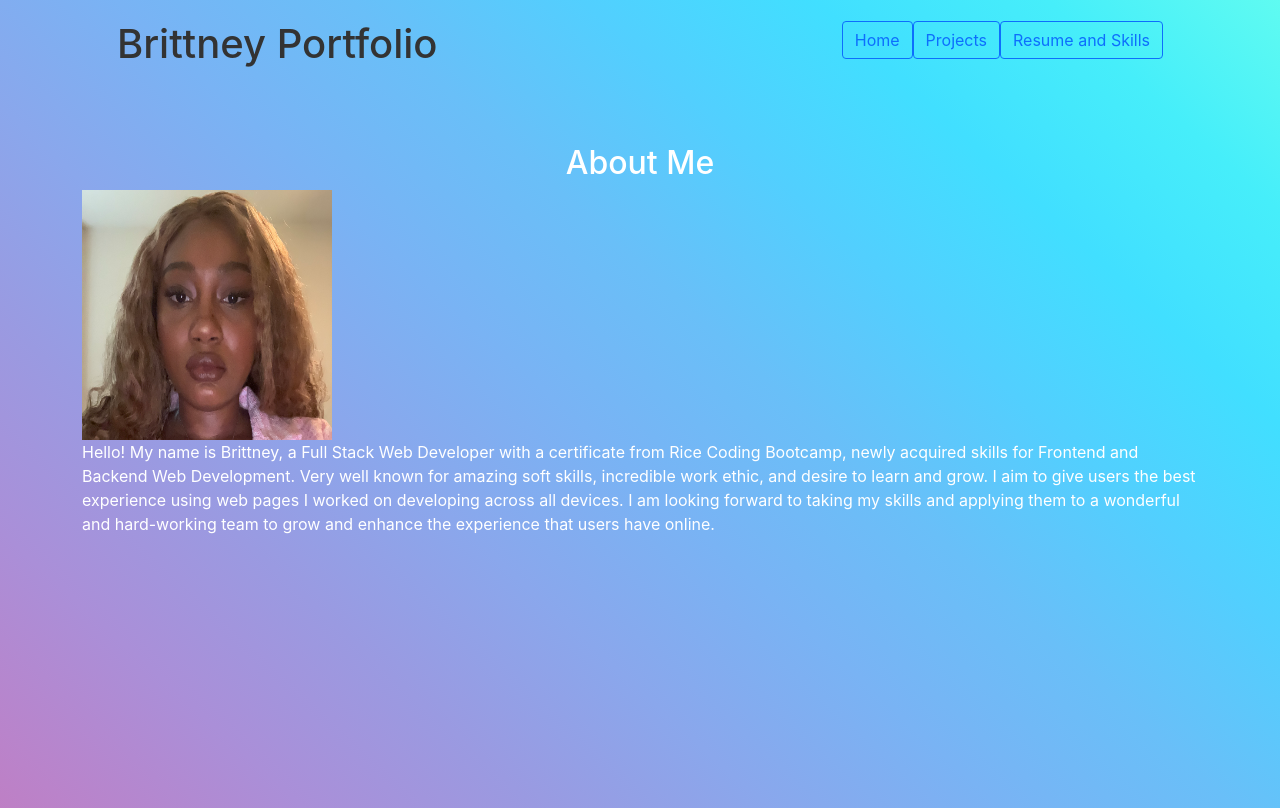
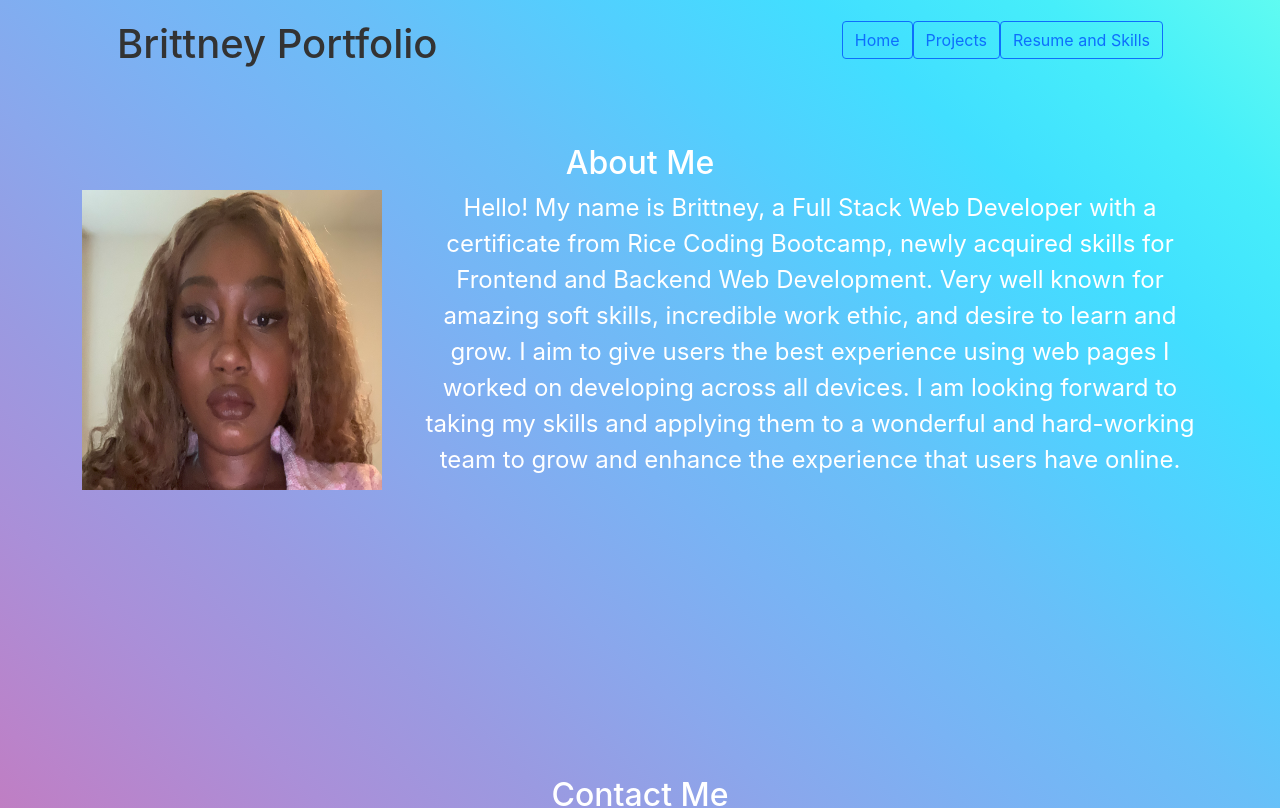
Before and after one commit to Brichardson117/brittney-react-portfolio, a React (Create React App) app in the folder brittney-portfolio/: page / in a window 1280 px wide. Shown: the top 808 px of the page. Built offline with nearby package versions, Linux system fonts and the light colour scheme.

Commit message:
updated home layout

```diff
--- a/brittney-portfolio/src/App.js
+++ b/brittney-portfolio/src/App.js
@@ -13,7 +13,7 @@ function App() {
          <div>
              <NavTabs />
              <Routes>
-                 <Route path='/' element={<Home />} />
+                 <Route path='' element={<Home />} />
                  <Route path='/projects' element={<Projects />} />
                  <Route path='/resume' element={<Resume />} />
              </Routes>
--- a/brittney-portfolio/src/componets/Home/index.js
+++ b/brittney-portfolio/src/componets/Home/index.js
@@ -16,14 +16,14 @@ export default function Home() {
           <h2 className="">About Me</h2>
           <Col>
             <img
-              className=" about-me-img"
+              className=" about-me-img uk-align-left "
               src={aboutImage}
               alt="me"
-              style={{ height: "250px", width: "250px" }}
+              style={{ height: "300px", width: "300px" }}
             />
           </Col>
           <Col>
-            <p className="">
+            <p className="uk-text-large uk-text-center@s">
               Hello! My name is Brittney, a Full Stack Web Developer with a
               certificate from Rice Coding Bootcamp, newly acquired skills for
               Frontend and Backend Web Development. Very well known for amazing
```
